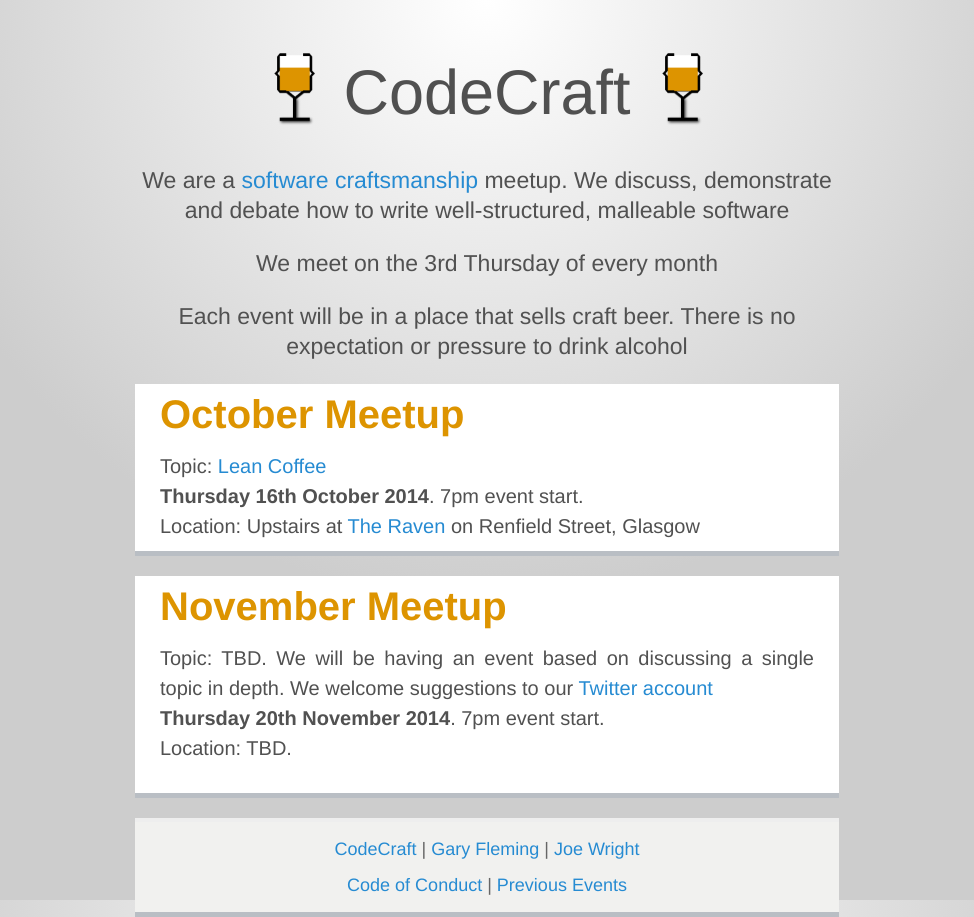
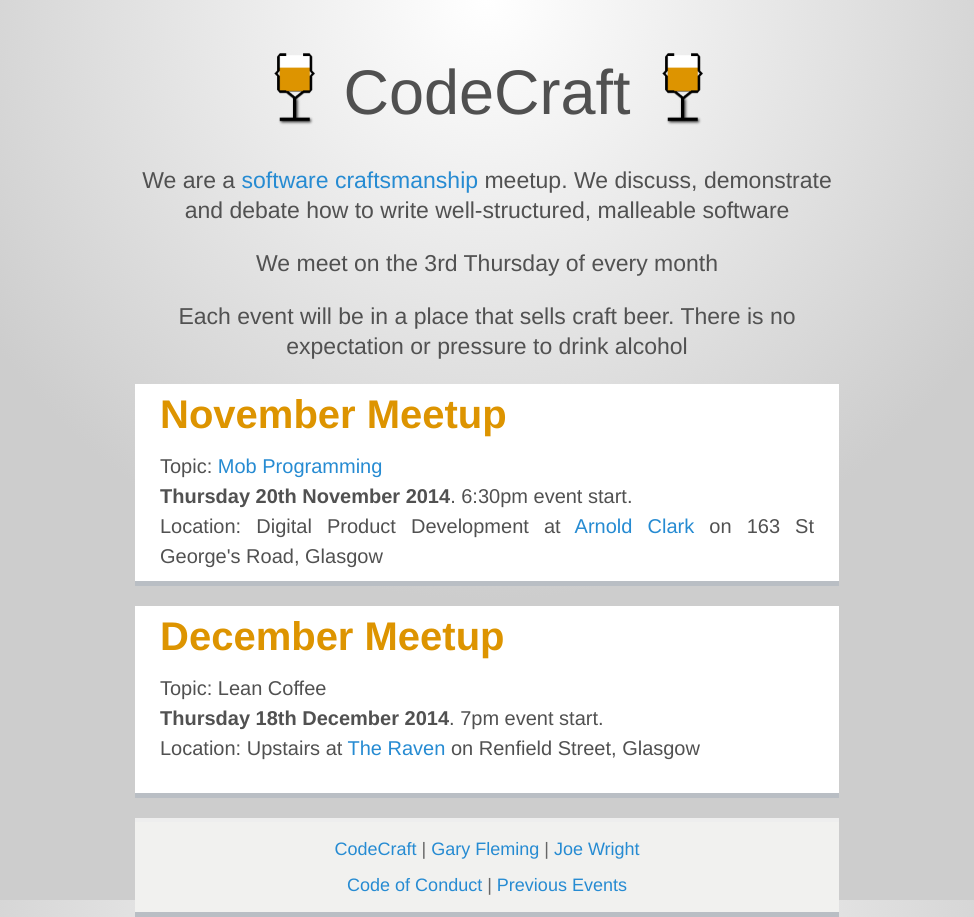
Before and after one commit to codecraftuk/codecraftuk.github.io, a Jekyll site: the page built from index.html, in a window 1280 px wide. Shown: the whole page, without its empty margins (153-1127 px from the left). Built offline with Jekyll 4.4.1, drawn with Linux system fonts in a browser that asks for light colours; Markdown is read by kramdown in place of the engine named in the settings.

```diff
--- a/index.html
+++ b/index.html
@@ -9,16 +9,16 @@ title: CodeCraft UK
 </div>
 
 <div class="meetups">
-  <h2>October Meetup</h2>
-  Topic: <a href="/events/2014/09/lean-coffee/">Lean Coffee</a>
-  <br/><strong>Thursday 16th October 2014</strong>. 7pm event start.
-  <br/>Location: Upstairs at <a href="https://goo.gl/maps/vWn1J">The Raven</a> on Renfield Street, Glasgow
+  <h2>November Meetup</h2>
+  Topic: <a href="/events/2014/11/mob-programming/">Mob Programming</a>
+  <br/><strong>Thursday 20th November 2014</strong>. 6:30pm event start.
+  <br/>Location: Digital Product Development at <a href="https://goo.gl/maps/6YiGu">Arnold Clark</a> on 163 St George's Road, Glasgow
 </div>
 
 <div class="meetups">
-  <h2>November Meetup</h2>
-  Topic: TBD. We will be having an event based on discussing a single topic in depth. We welcome suggestions to our <a href="https://twitter.com/codecraftuk">Twitter account</a>
-  <br/><strong>Thursday 20th November 2014</strong>. 7pm event start.
-  <br/>Location: TBD.
+  <h2>December Meetup</h2>
+  Topic: Lean Coffee</a>
+   <br/><strong>Thursday 18th December 2014</strong>. 7pm event start.
+  <br/>Location: Upstairs at <a href="https://goo.gl/maps/vWn1J">The Raven</a> on Renfield Street, Glasgow
   </p>
 </div>
```
Also changed, not shown: _posts/2014-11-11-mob-programming.md (added, +23 -0 lines).
